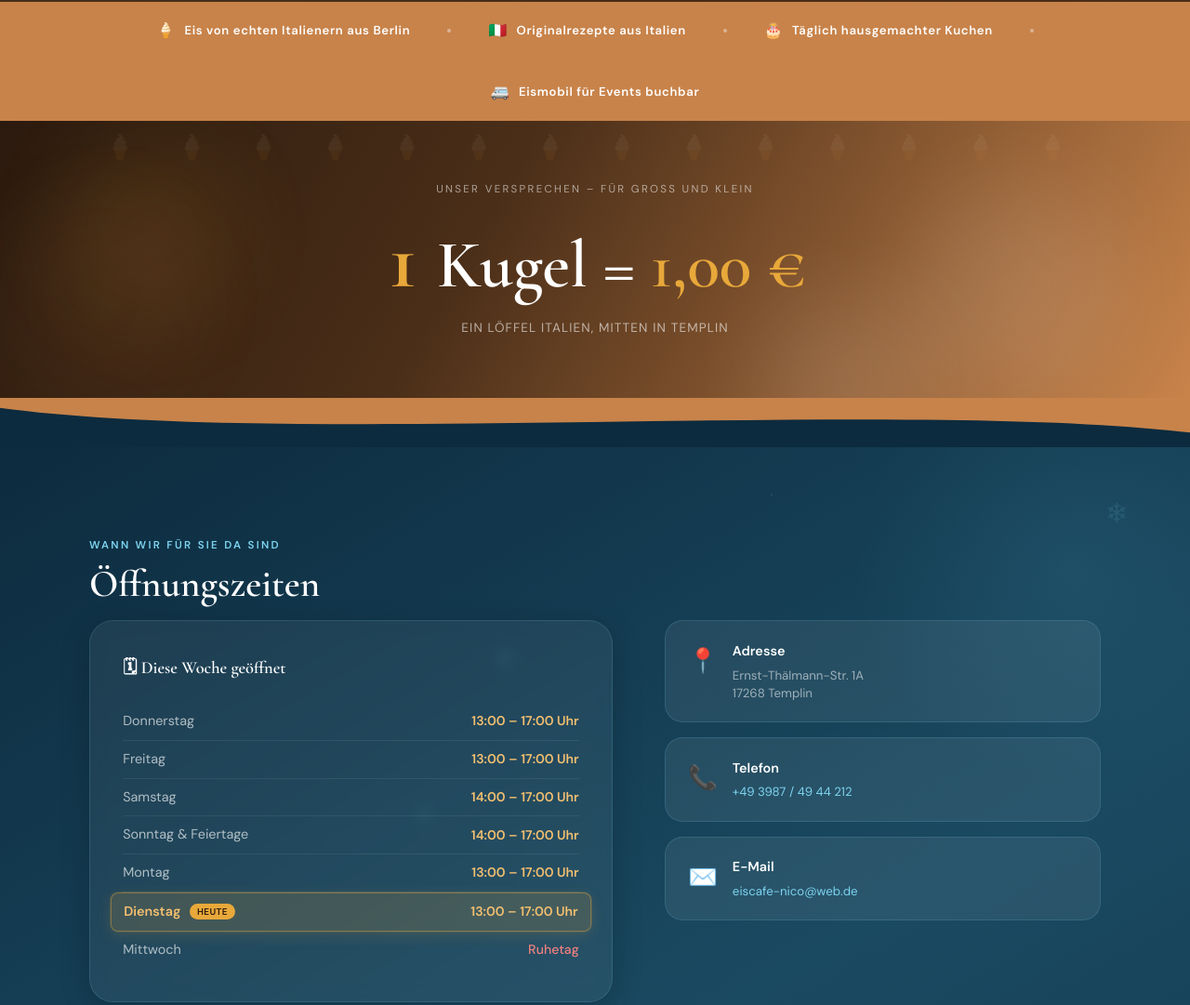
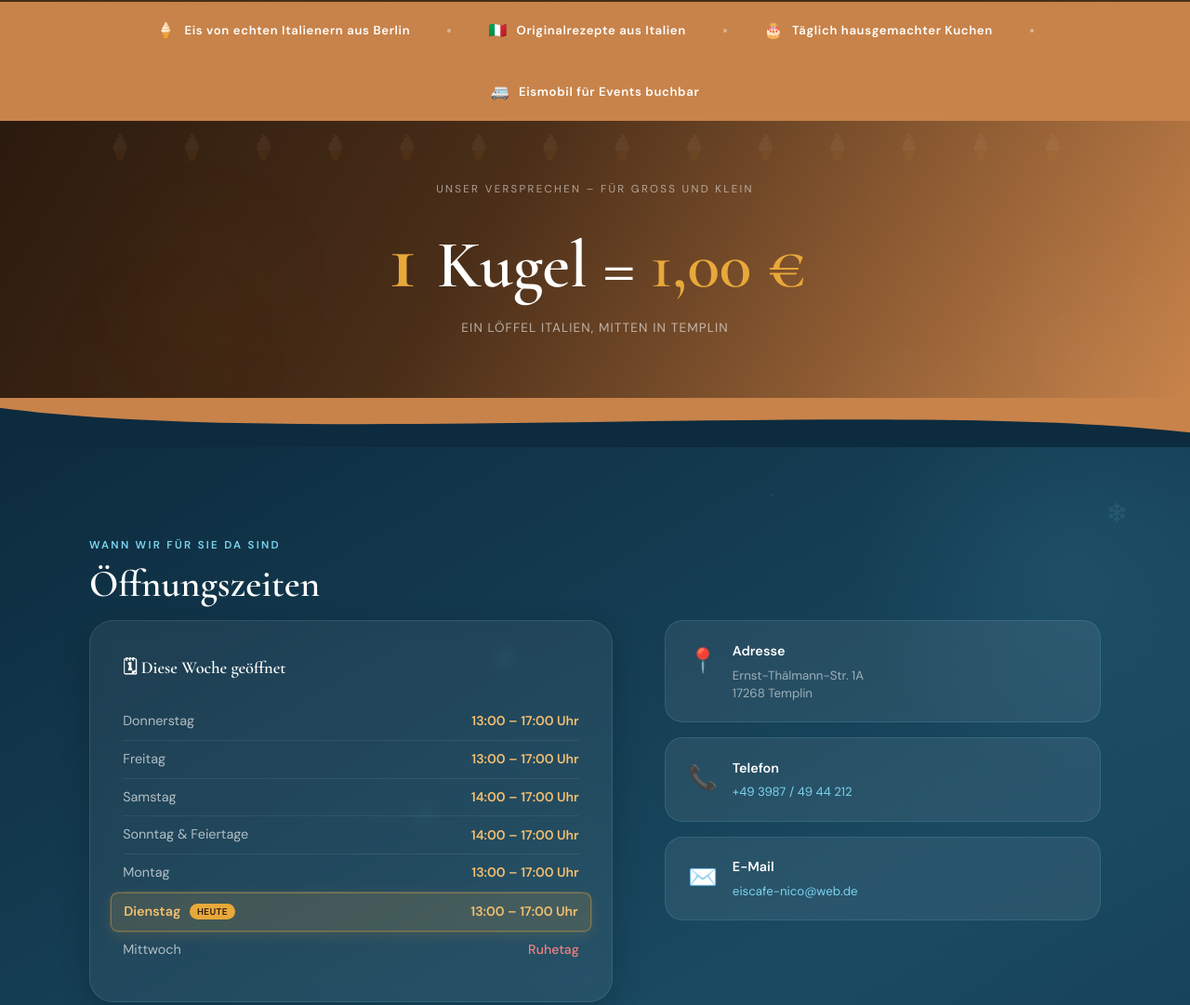
Before and after one commit to eiscafewebsite-spec/Webseite-eiscaf-Nico-Temil, a plain HTML site: page index.html in a window 1280 px wide. Shown: the part 1060-2141 px from the top of the page at 93% size. Drawn offline with nearby package versions, Linux system fonts and the light colour scheme.

Commit message:
Update index.html

```diff
--- a/index.html
+++ b/index.html
@@ -43,6 +43,11 @@ nav {
   background: rgba(43,26,14,0.96);
   backdrop-filter: blur(18px);
   border-bottom: 1px solid rgba(200,131,74,0.18);
+  /* Eigene GPU-Ebene erzwingen, damit der Blur beim Scrollen nicht
+     bei jedem Frame neu über den (teils animierten) Inhalt darunter
+     berechnet werden muss -> verhindert Ruckeln beim Scrollen */
+  transform: translateZ(0);
+  will-change: transform;
 }
 .nav-logo {
   font-family: 'Cormorant Garamond', serif;
@@ -743,6 +748,9 @@ body { top: 0px !important; }
   transition: opacity .5s ease, transform .5s ease;
   /* Nie breiter als der Viewport */
   max-width: calc(100vw - 1.5rem);
+  /* eigene GPU-Ebene, wie bei nav -> kein Neuzeichnen beim Scrollen */
+  transform: translateZ(0);
+  will-change: transform;
 }
 .scroll-cone.hidden {
   opacity: 0; pointer-events: none; transform: translateX(30px);
@@ -2077,14 +2085,26 @@ window.addEventListener('DOMContentLoaded', function() {
   });
 
   // ── Preis-Banner: pulsierende weiche Kreise ──
+  // Hinweis: früher wurde hier ein echter CSS filter:blur(40px) auf
+  // animierten Elementen verwendet - das zwingt den Browser, den Blur
+  // bei jedem einzelnen Scroll-/Animations-Frame neu zu berechnen und
+  // war die Hauptursache für das Ruckeln in diesem Bereich. Ein
+  // radial-gradient sieht optisch fast identisch weich aus, kostet
+  // aber praktisch nichts, weil kein Filter-Effekt neu gerastert
+  // werden muss.
   (function() {
     var c = document.getElementById('bgPreis'); if (!c) return;
-    var cols = ['rgba(232,168,58,1)','rgba(200,131,74,1)','rgba(255,255,255,1)'];
+    var cols = ['232,168,58', '200,131,74', '255,255,255'];
     for (var i = 0; i < 5; i++) {
       var el = document.createElement('div');
       el.className = 'bg-preis-bubble';
-      var size = rand(80,260);
-      el.style.cssText = 'position:absolute;width:'+size+'px;height:'+size+'px;border-radius:50%;background:'+cols[Math.floor(rand(0,cols.length))]+';left:'+rand(-10,110)+'%;top:'+rand(-10,110)+'%;opacity:0.06;filter:blur(40px);animation:bgPreisPulse '+rand(4,8)+'s ease-in-out '+rand(0,4)+'s infinite;pointer-events:none;';
+      var size = rand(160, 420);
+      var farbe = cols[Math.floor(rand(0, cols.length))];
+      el.style.cssText = 'position:absolute;width:'+size+'px;height:'+size+'px;border-radius:50%;' +
+        'background:radial-gradient(circle, rgba('+farbe+',0.22) 0%, rgba('+farbe+',0.08) 40%, rgba('+farbe+',0) 72%);' +
+        'left:'+rand(-10,110)+'%;top:'+rand(-10,110)+'%;' +
+        'animation:bgPreisPulse '+rand(4,8)+'s ease-in-out '+rand(0,4)+'s infinite;' +
+        'pointer-events:none;transform:translateZ(0);will-change:transform;';
       c.appendChild(el);
     }
   })();
```
